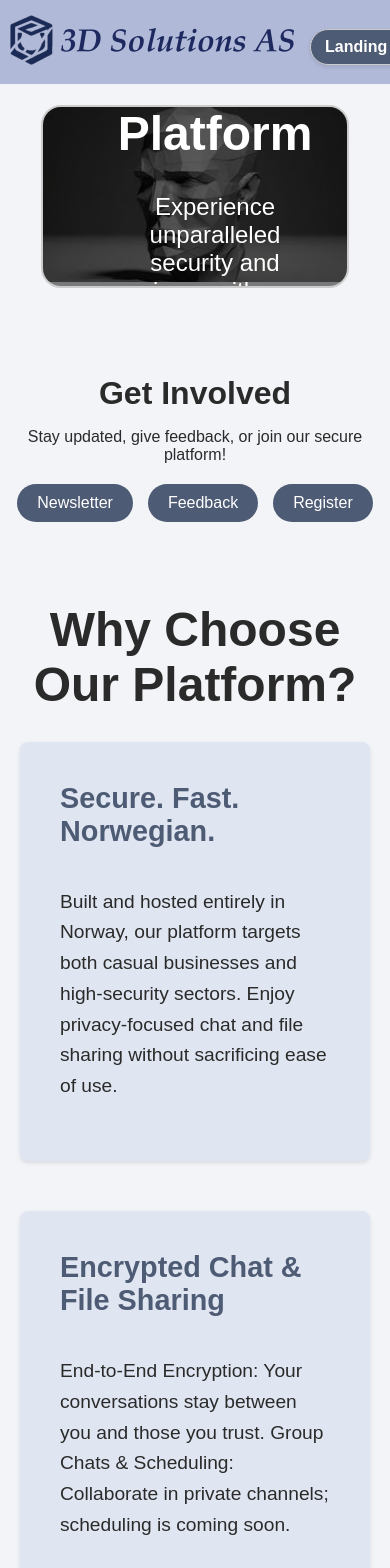
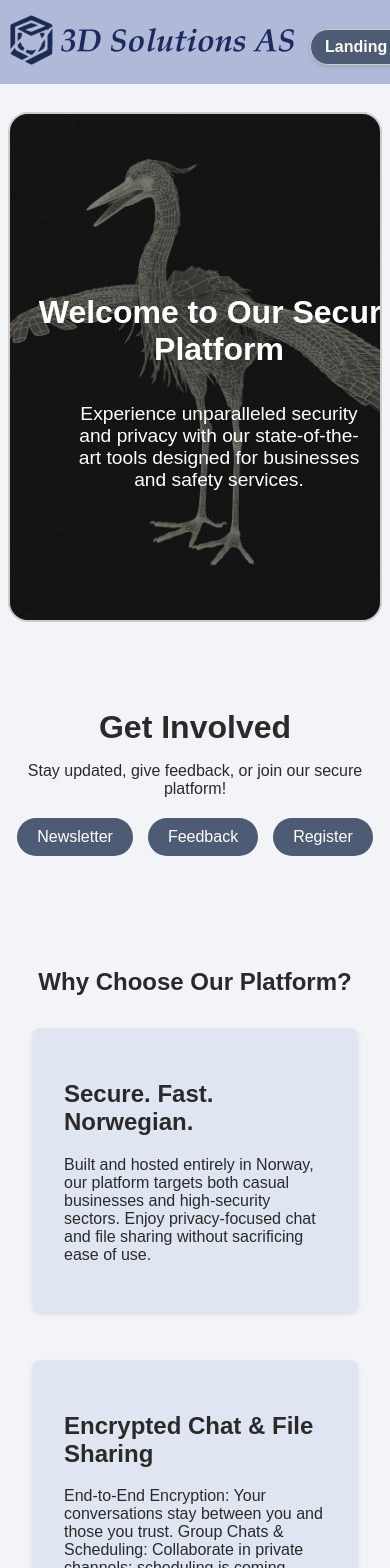
Before and after one commit to datamann1013/Chat-Application, a React (Vite) app in the folder Chat-application-frontend/: page / in a window 390 px wide. Shown: the top 1568 px of the page. Built offline with nearby package versions, Linux system fonts and the light colour scheme.

Commit message:
Rework of box section and hero image, responsiveness

```diff
--- /dev/null
+++ b/Chat-application-frontend/src/components/Sections/Generics/ThreeBoxSection.css
@@ -0,0 +1,82 @@
+/* ThreeBoxSection.css */
+.three-box-wrapper {
+    max-width: 1920px; /* Maximum width for ultra-wide screens */
+    margin: 0 auto;
+    padding: 2rem;
+}
+
+.three-box-heading {
+    text-align: center;
+    margin-bottom: 2rem;
+    font-size: clamp(1.5rem, 5vw, 2.5rem); /* Responsive font size */
+}
+
+.three-box-container {
+    display: grid;
+    gap: 2rem;
+}
+
+.box {
+    background-color: var(--background-contrast-color);
+    padding: 2rem;
+    border-radius: 8px;
+    box-shadow: 0 2px 4px rgba(0, 0, 0, 0.1);
+    transition: transform 0.3s ease;
+}
+
+/* Mobile-first approach */
+.box {
+    margin-bottom: 1rem;
+}
+
+@media (min-width: 768px) { /* Tablet breakpoint */
+    .three-box-container {
+        grid-template-columns: repeat(auto-fit, minmax(300px, 1fr));
+    }
+
+    .box:hover {
+        transform: translateY(-5px);
+    }
+}
+
+@media (min-width: 1200px) { /* Small PC breakpoint */
+    .three-box-container {
+        grid-template-columns: repeat(3, 1fr);
+    }
+
+    .box {
+        padding: 2.5rem;
+    }
+}
+
+@media (min-width: 1920px) { /* Large PC breakpoint */
+    .three-box-wrapper {
+        padding: 3rem;
+    }
+
+    .box {
+        padding: 3rem;
+        border-radius: 12px;
+    }
+}
+
+@media (min-width: 2560px) { /* Ultra-wide small breakpoint */
+    .three-box-container {
+        gap: 3rem;
+    }
+
+    .box {
+        padding: 3.5rem;
+    }
+}
+
+@media (min-width: 3200px) { /* Ultra-wide big breakpoint */
+    .three-box-container {
+        gap: 4rem;
+    }
+
+    .box {
+        padding: 4rem;
+        border-radius: 16px;
+    }
+}
--- a/Chat-application-frontend/src/components/Sections/HeroSection.css
+++ /dev/null
@@ -1,42 +0,0 @@
-.hero-container {
-    position: relative;
-    display: block;
-    height: 90%;
-    width: 78%;
-    overflow: hidden;
-    border: 2px solid #ccc;
-    border-radius: 20px;
-    margin: 3vh auto;
-}
-
-.hero-image {
-    width: 100%;
-    height: 100%;
-    object-fit: cover; /* Ensures the image covers the area */
-}
-
-.hero-overlay {
-    position: absolute;
-    top: 0;
-    left: 0;
-    width: 100%;
-    height: 100%;
-    display: flex;
-    flex-direction: column;
-    justify-content: center;
-    align-items: center;
-    background-color: rgba(0, 0, 0, 0.5); /* Semi-transparent overlay */
-    color: white;
-    text-align: center;
-    padding: 20px;
-}
-
-.hero-title {
-    font-size: 3rem;
-    margin-bottom: 0.5rem;
-}
-
-.hero-subtitle {
-    font-size: 1.5rem;
-    max-width: 60%;
-}
--- /dev/null
+++ b/Chat-application-frontend/src/components/Sections/Landingspesific/HeroSection.css
@@ -0,0 +1,175 @@
+.hero-container {
+    position: relative;
+    display: block;
+    max-width: 1920px;
+    width: 90%;
+    height: 70vh;
+    overflow: hidden;
+    border: 2px solid #ccc;
+    border-radius: 20px;
+    margin: 3rem auto;
+    max-height: 100vh;
+}
+
+.hero-image {
+    width: 100%;
+    height: 100%;
+    object-fit: cover;
+    position: absolute;
+    top: 0;
+    left: 0;
+}
+
+.hero-overlay {
+    position: relative;
+    width: 100%;
+    height: 100%;
+    display: flex;
+    flex-direction: column;
+    justify-content: center;
+    align-items: center;
+    background-color: rgba(0, 0, 0, 0.5);
+    color: white;
+    text-align: center;
+    padding: 2rem;
+    z-index: 1;
+}
+
+.hero-title {
+    font-size: 3rem;
+    margin-bottom: 1rem;
+    z-index: 1;
+}
+
+.hero-subtitle {
+    font-size: 1.5rem;
+    max-width: 60%;
+    z-index: 1;
+}
+
+/* Phone screens (up to 768px) */
+@media (max-width: 768px) {
+    .hero-container {
+        width: 95%;
+        height: 60vh;
+        margin: 2rem auto;
+    }
+
+    .hero-overlay {
+        padding: 1.5rem;
+    }
+
+    .hero-title {
+        font-size: 2rem;
+    }
+
+    .hero-subtitle {
+        font-size: 1.2rem;
+        max-width: 80%;
+    }
+}
+
+/* Tablet screens (769px to 1200px) */
+@media (min-width: 769px) and (max-width: 1200px) {
+    .hero-container {
+        width: 85%;
+        height: 65vh;
+    }
+
+    .hero-overlay {
+        padding: 2rem;
+    }
+
+    .hero-title {
+        font-size: 2.5rem;
+    }
+
+    .hero-subtitle {
+        font-size: 1.4rem;
+        max-width: 70%;
+    }
+}
+
+/* Small PC (1920x1080 16") */
+@media (min-width: 1201px) and (max-width: 1920px) {
+    .hero-container {
+        width: 75%;
+        height: 70vh;
+    }
+
+    .hero-overlay {
+        padding: 2.5rem;
+    }
+
+    .hero-title {
+        font-size: 3rem;
+    }
+
+    .hero-subtitle {
+        font-size: 1.5rem;
+        max-width: 60%;
+    }
+}
+
+/* Large PC (1920x1080 24" and up) */
+@media (min-width: 1921px) and (max-width: 2560px) {
+    .hero-container {
+        width: 70%;
+        height: 70vh;
+    }
+
+    .hero-overlay {
+        padding: 3rem;
+    }
+
+    .hero-title {
+        font-size: 3.5rem;
+    }
+
+    .hero-subtitle {
+        font-size: 1.8rem;
+        max-width: 55%;
+    }
+}
+
+/* Ultrawide small (25") */
+@media (min-width: 2561px) and (max-width: 3200px) {
+    .hero-container {
+        width: 65%;
+        height: 70vh;
+    }
+
+    .hero-overlay {
+        padding: 3.5rem;
+    }
+
+    .hero-title {
+        font-size: 4rem;
+    }
+
+    .hero-subtitle {
+        font-size: 2rem;
+        max-width: 50%;
+    }
+}
+
+/* Ultrawide big (35" and up) */
+@media (min-width: 3201px) {
+    .hero-container {
+        width: 60%;
+        height: 70vh;
+    }
+
+    .hero-overlay {
+        padding: 4rem;
+    }
+
+    .hero-title {
+        font-size: 4.5rem;
+    }
+
+    .hero-subtitle {
+        font-size: 2.2rem;
+        max-width: 45%;
+    }
+}
--- a/Chat-application-frontend/src/components/Sections/ThreeBoxSection.css
+++ /dev/null
@@ -1,62 +0,0 @@
-.three-box-wrapper {
-    margin: 60px auto;
-    max-width: 1200px;
-    padding: 0 20px 30px;
-    text-align: center;
-}
-
-.three-box-container {
-    display: flex;
-    justify-content: center;
-    align-items: stretch;
-    gap: 30px;
-}
-
-.three-box-heading {
-    font-size: 3rem;
-    margin-bottom: 30px;
-
-}
-
-
-.box {
-    flex: 0 0 40%;
-    max-width: 480px;
-    min-height: 300px;
-    background-color: var(--background-contrast-color);
-    border-radius: 8px;
-    box-shadow: 0 2px 4px rgba(0,0,0,0.1);
-    padding: 40px;
-    display: flex;
-    flex-direction: column;
-    justify-content: center;
-    text-align: left;
-}
-
-.box h2 {
-    margin-top: 0;
-    font-size: 1.8rem;
-    margin-bottom: 20px;
-    color: var(--header-text-color);
-}
-
-.box p {
-    font-size: 1.2rem;
-    color: var(--text-color);
-    line-height: 1.6;
-}
-
-/* Responsive: stack boxes on smaller screens */
-@media (max-width: 768px) {
-    .three-box-container {
-        flex-direction: column;
-        justify-content: flex-start;
-        align-items: flex-start;
-    }
-    .box {
-        flex: 0 0 auto;
-        max-width: 100%;
-        margin-bottom: 20px;
-        min-height: auto; /* remove forced 50vh if you prefer for mobile */
-    }
-}
```
Also changed, not shown: Chat-application-frontend/src/pages/LandingPage.tsx (+4 -4 lines), Chat-application-frontend/public/3Dmodel.jpg, Chat-application-frontend/src/components/Sections/Generics/SignUpSection.css (renamed from Chat-application-frontend/src/components/Sections/SignUpSection.css), Chat-application-frontend/src/components/Sections/Generics/SignUpSection.tsx (renamed from Chat-application-frontend/src/components/Sections/SignUpSection.tsx), Chat-application-frontend/src/components/Sections/Generics/ThreeBoxSection.tsx (renamed from Chat-application-frontend/src/components/Sections/ThreeBoxSection.tsx), Chat-application-frontend/src/components/Sections/Landingspesific/HeroSection.tsx (renamed from Chat-application-frontend/src/components/Sections/HeroSection.tsx), Chat-application-frontend/src/components/Sections/Landingspesific/TeamSection.css (renamed from Chat-application-frontend/src/components/Sections/TeamSection.css), Chat-application-frontend/src/components/Sections/Landingspesific/TeamSection.tsx (renamed from Chat-application-frontend/src/components/Sections/TeamSection.tsx).
